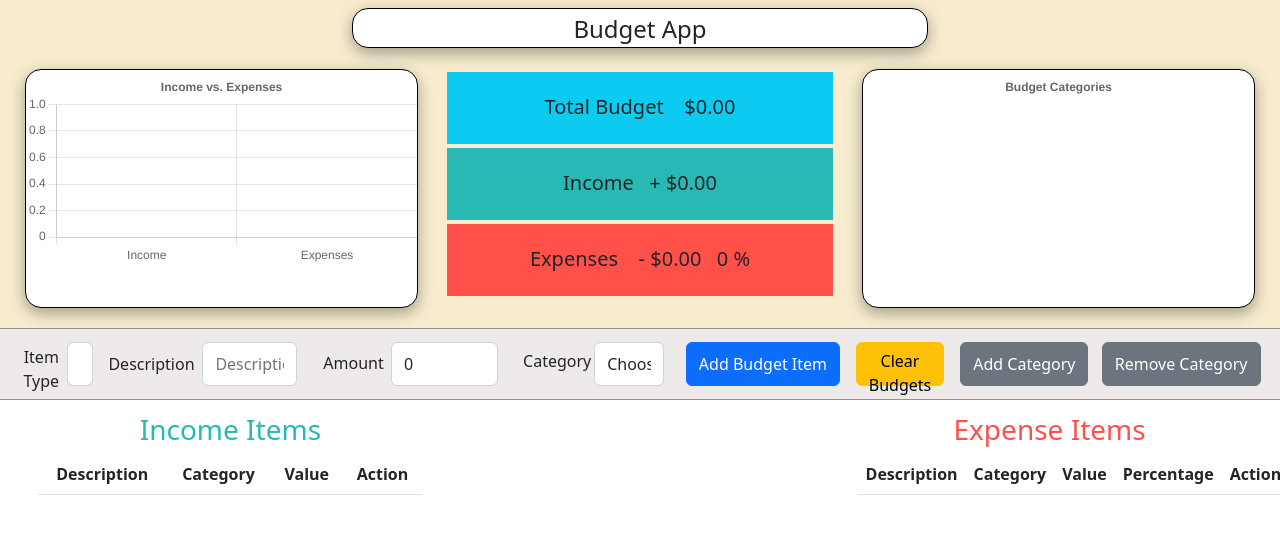
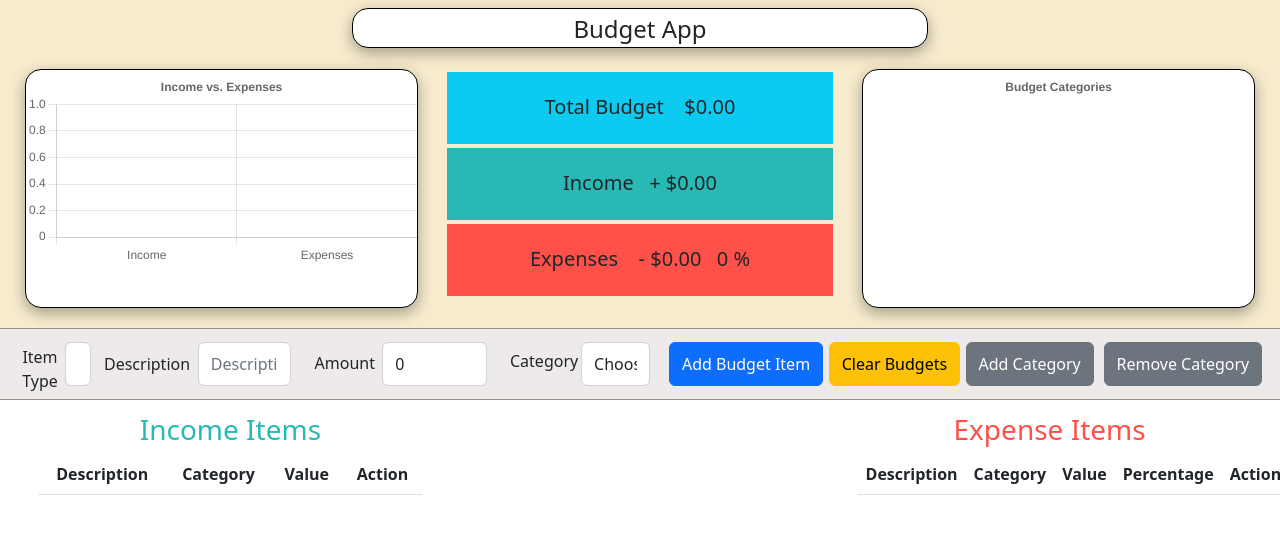
Before and after one commit to ipcampbell12/react_budget_app, a React (Create React App) app: page / in a window 1280 px wide. Shown: the top 534 px of the page. Built offline with nearby package versions, Linux system fonts and the light colour scheme.

Commit message:
fixed pie chart formatting

```diff
--- a/src/App.scss
+++ b/src/App.scss
@@ -71,6 +71,8 @@ body {
         margin-left: var(--uper-box-left);
         margin-right: var(--upper-box-right);
         margin-top: var(--upper-box-top);
+        margin-bottom: 1%;
+
       }
 
       .budget {
@@ -79,6 +81,7 @@ body {
         margin-left: var(--uper-box-left);
         margin-right: var(--upper-box-right);
         margin-top: var(--upper-box-top);
+        margin-bottom: 1%;
         font-size: 1.25em;
 
         .difference {
@@ -137,10 +140,18 @@ body {
         margin-left: var(--uper-box-left);
         margin-right: var(--upper-box-right);
         margin-top: var(--upper-box-top);
+        margin-bottom: 1%;
+
 
         display: flex;
-        flex-direction: row;
-        justify-content: center;
+        flex-direction: column;
+        align-items: center;
+
+        .pie {
+          margin-bottom: 1em;
+
+        }
+
 
       }
     }
@@ -164,7 +175,7 @@ body {
         display: flex;
         flex-direction: row;
         justify-content: space-between;
-        width: 75%;
+        width: 65%;
 
         .form-field {
           display: flex;
@@ -200,7 +211,7 @@ body {
         display: flex;
         flex-direction: row;
         justify-content: space-around;
-        width: 25%;
+        width: 35%;
 
         .space {
 
--- a/src/components/AddBudgetItem.js
+++ b/src/components/AddBudgetItem.js
@@ -131,22 +131,30 @@ function AddBudgetItem({ onAdd, setShow, setDanger, clearLists, length }) {
                     <input type="submit" value="Add Budget Item" className="btn btn-primary" />
 
                 </div>
-                <div className="form-field">
 
-                    <button onClick={event => { handleClearOpen() }} type="button" className="btn btn-warning">Clear Budgets</button>
-
-                </div>
-
-                {clearModal ? <ClearModal show={clearModal} onClose={handleClearClose} clearLists={clearLists} length={length} /> : ''}
 
 
 
             </form>
+
+
+
+
+
             <div className="btn-div">
+
+                <button onClick={event => { handleClearOpen() }} type="button" className="btn btn-warning">Clear Budgets</button>
+
                 <button type="button" className="btn btn-secondary space" onClick={event => { handleOpen() }}> Add Category </button>
 
                 <button type="button" className="btn btn-secondary space" onClick={event => { handleRemoveOpen() }}> Remove Category </button>
             </div>
+
+            {clearModal ? <ClearModal
+                show={clearModal}
+                onClose={handleClearClose}
+                clearLists={clearLists}
+                length={length} /> : ''}
 
             {categoryModal && <CategoryModal
                 show={categoryModal}
--- a/src/components/PieChart.js
+++ b/src/components/PieChart.js
@@ -8,7 +8,7 @@ import {
     BarElement,
     Title,
     Tooltip,
-    Legend,
+    Legend
 } from 'chart.js'
 
 import { Pie } from "react-chartjs-2"
@@ -58,6 +58,7 @@ function PieChart({ budget }) {
     const [chartOptions, setChartOptions] = useState({});
 
     useEffect(() => {
+        console.log(categoryList)
         setChartData({
             labels: categoryList,
             datasets: [{
@@ -79,9 +80,11 @@ function PieChart({ budget }) {
 
         setChartOptions({
             responsive: true,
+            maintainAspectRatio: false,
             plugins: {
                 legend: {
-                    display: false
+                    display: true,
+                    position: 'right'
                 },
                 title: {
                     display: true,
@@ -89,7 +92,7 @@ function PieChart({ budget }) {
                 },
                 datalabels: {
                     display: true,
-                    align: 'bottom',
+                    align: 'left',
                     backgroundColor: '#ccc',
                     borderRadius: 3,
                     font: {
@@ -109,7 +112,9 @@ function PieChart({ budget }) {
 
     return (
         <div className='pie-chart'>
-            <Pie options={chartOptions} data={chartData} />
+
+            <Pie options={chartOptions} data={chartData} className='pie' />
+
         </div>
     );
 }
```
